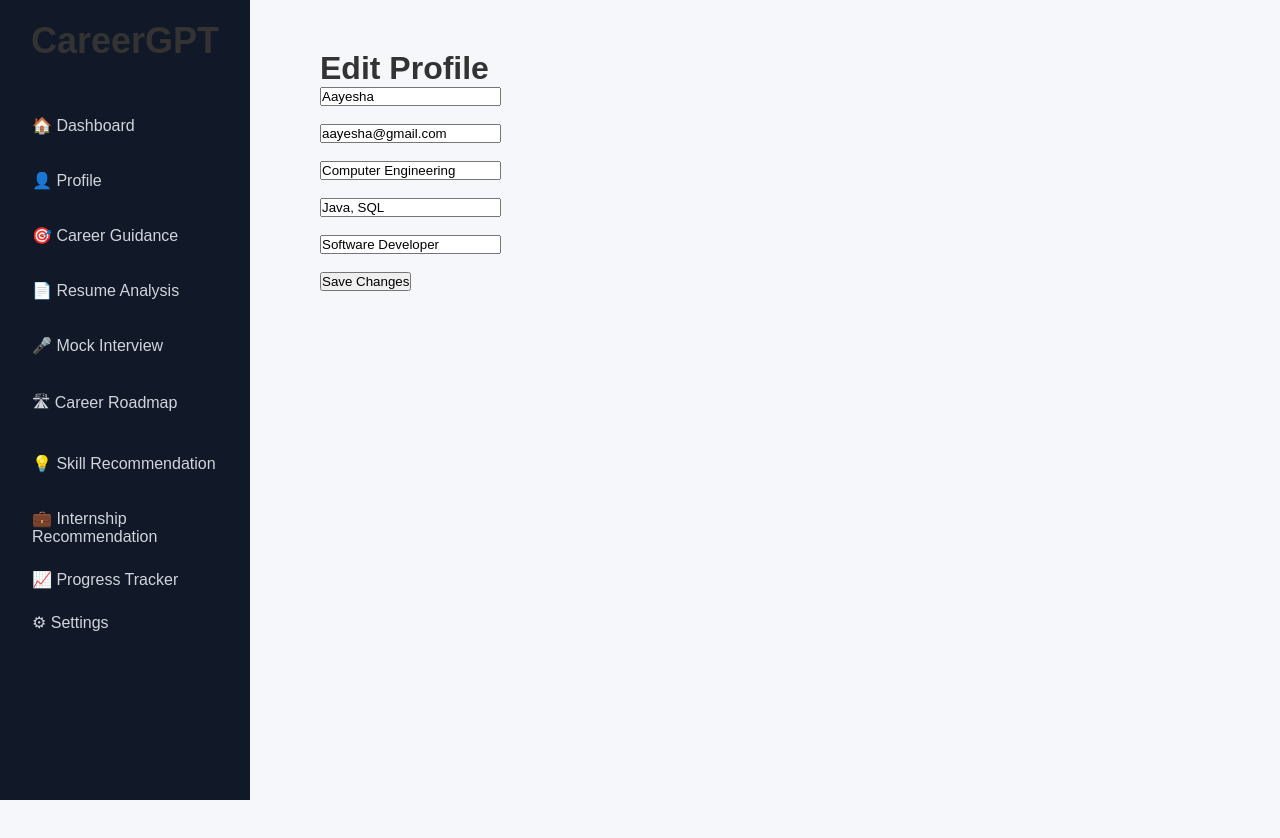
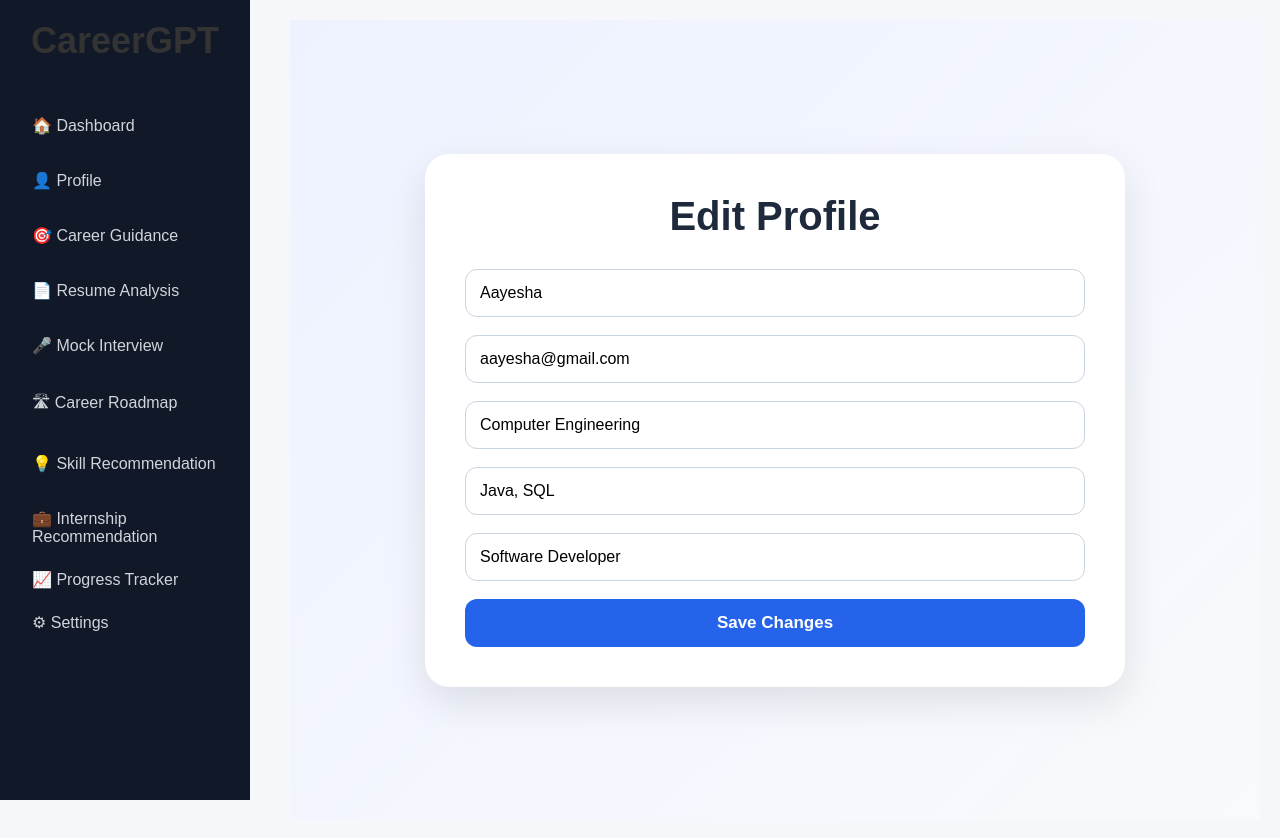
Before and after one commit to aayeshakambli3677/AI-Career-Guidance-System, a React app in the folder frontend/: page /edit-profile in a window 1280 px wide. Before the commit the page ends 800 px from the top, so only its background shows below. Built offline with nearby package versions, Linux system fonts and the light colour scheme; no server answers; the HTML template or start-up script is replaced by a standard one.

Commit message:
profile frontend

```diff
--- /dev/null
+++ b/frontend/src/pages/EditProfile.css
@@ -0,0 +1,58 @@
+.edit-profile-page {
+    min-height: 100vh;
+    background: linear-gradient(135deg, #eef2ff, #f8fafc);
+    display: flex;
+    justify-content: center;
+    align-items: center;
+    padding: 30px;
+}
+
+.edit-profile-card {
+    width: 100%;
+    max-width: 700px;
+    background: white;
+    padding: 40px;
+    border-radius: 24px;
+    box-shadow: 0 15px 40px rgba(0,0,0,0.1);
+}
+
+.edit-profile-card h1 {
+    text-align: center;
+    color: #1e293b;
+    margin-bottom: 30px;
+    font-size: 2.5rem;
+}
+
+.edit-profile-card input {
+    width: 100%;
+    padding: 14px;
+    margin-bottom: 18px;
+    border: 1px solid #cbd5e1;
+    border-radius: 12px;
+    font-size: 16px;
+    box-sizing: border-box;
+}
+
+.edit-profile-card input:focus {
+    outline: none;
+    border-color: #2563eb;
+    box-shadow: 0 0 8px rgba(37,99,235,.2);
+}
+
+.edit-profile-card button {
+    width: 100%;
+    padding: 14px;
+    border: none;
+    border-radius: 12px;
+    background: #2563eb;
+    color: white;
+    font-size: 17px;
+    font-weight: 600;
+    cursor: pointer;
+    transition: 0.3s;
+}
+
+.edit-profile-card button:hover {
+    background: #1d4ed8;
+    transform: translateY(-2px);
+}
--- a/frontend/src/pages/EditProfile.jsx
+++ b/frontend/src/pages/EditProfile.jsx
@@ -1,4 +1,5 @@
 import { useState } from "react";
+import "./EditProfile.css";
 
 function EditProfile() {
 
@@ -27,56 +28,55 @@ function EditProfile() {
   };
 
   return (
-    <div style={{ padding: "30px" }}>
+  <div className="edit-profile-page">
+
+    <div className="edit-profile-card">
 
       <h1>Edit Profile</h1>
 
       <input
+        type="text"
         value={name}
-        onChange={(e)=>setName(e.target.value)}
-        placeholder="Name"
+        onChange={(e) => setName(e.target.value)}
+        placeholder="Enter Name"
       />
 
-      <br /><br />
+      <input
+        type="email"
+        value={email}
+        onChange={(e) => setEmail(e.target.value)}
+        placeholder="Enter Email"
+      />
 
       <input
-        value={email}
-        onChange={(e)=>setEmail(e.target.value)}
-        placeholder="Email"
-      />
-
-      <br /><br />
-
-      <input
+        type="text"
         value={education}
-        onChange={(e)=>setEducation(e.target.value)}
+        onChange={(e) => setEducation(e.target.value)}
         placeholder="Education"
       />
 
-      <br /><br />
-
       <input
+        type="text"
         value={skills}
-        onChange={(e)=>setSkills(e.target.value)}
+        onChange={(e) => setSkills(e.target.value)}
         placeholder="Skills"
       />
 
-      <br /><br />
-
       <input
+        type="text"
         value={careerGoal}
-        onChange={(e)=>setCareerGoal(e.target.value)}
+        onChange={(e) => setCareerGoal(e.target.value)}
         placeholder="Career Goal"
       />
-
-      <br /><br />
 
       <button onClick={handleSave}>
         Save Changes
       </button>
 
     </div>
-  );
+
+  </div>
+);
 }
 
 export default EditProfile;
--- a/frontend/src/pages/Profile.css
+++ b/frontend/src/pages/Profile.css
@@ -1,40 +1,102 @@
 .profile-page {
-    padding: 30px;
+    min-height: 100vh;
+    padding: 50px;
+    background: #f5f7fb;
 }
 
 .profile-page h1 {
+    font-size: 3rem;
+    color: #1e293b;
+    margin-bottom: 30px;
+}
+
+.profile-card {
+    max-width: 900px;
+    background: white;
+
+    display: flex;
+    align-items: center;
+
+    gap: 40px;
+
+    padding: 40px;
+
+    border-radius: 25px;
+
+    box-shadow:
+        0 10px 30px rgba(0,0,0,.08);
+
+    transition: 0.3s;
+}
+
+.profile-card:hover {
+    transform: translateY(-5px);
+}
+
+.profile-image img {
+    width: 150px;
+    height: 150px;
+
+    border-radius: 50%;
+
+    object-fit: cover;
+
+    border: 5px solid #2563eb;
+}
+
+.profile-details {
+    flex: 1;
+}
+
+.profile-details h2 {
+    font-size: 2rem;
+    color: #1e293b;
     margin-bottom: 20px;
 }
 
-.profile-card {
-    width: 500px;
-    display: flex;
-    gap: 25px;
-    padding: 25px;
-    border-radius: 15px;
-    background: white;
-    box-shadow: 0 5px 15px rgba(0, 0, 0, 0.1);
+.profile-details p {
+    font-size: 1.15rem;
+    margin: 10px 0;
+    color: #475569;
 }
 
-.profile-image img {
-    width: 100px;
-    height: 100px;
-    border-radius: 50%;
-    object-fit: cover;
+.profile-details button {
+    margin-top: 20px;
+
+    padding: 12px 28px;
+
+    border: none;
+
+    border-radius: 12px;
+
+    background: #2563eb;
+
+    color: white;
+
+    font-size: 16px;
+
+    cursor: pointer;
+
+    transition: 0.3s;
 }
 
-.profile-details h2 {
-    margin-bottom: 15px;
+.profile-details button:hover {
+    background: #1d4ed8;
+    transform: translateY(-2px);
 }
 
-.profile-info p {
-    margin: 8px 0;
+@media (max-width: 768px) {
+
+    .profile-card {
+        flex-direction: column;
+        text-align: center;
+    }
+
+    .profile-page {
+        padding: 20px;
+    }
+
+    .profile-page h1 {
+        font-size: 2rem;
+    }
 }
-
-.edit-btn {
-    margin-top: 20px;
-    padding: 10px 25px;
-    border: none;
-    border-radius: 8px;
-    cursor: pointer;
-}
--- a/frontend/src/pages/Profile.jsx
+++ b/frontend/src/pages/Profile.jsx
@@ -18,7 +18,7 @@ function Profile() {
                 <div className="profile-image">
 
                     <img
-                        src="/profile.png"
+                        src="/Profile.png"
                         alt="Profile"
                     />
 
```
Also changed, not shown: frontend/public/Profile.png (added).
